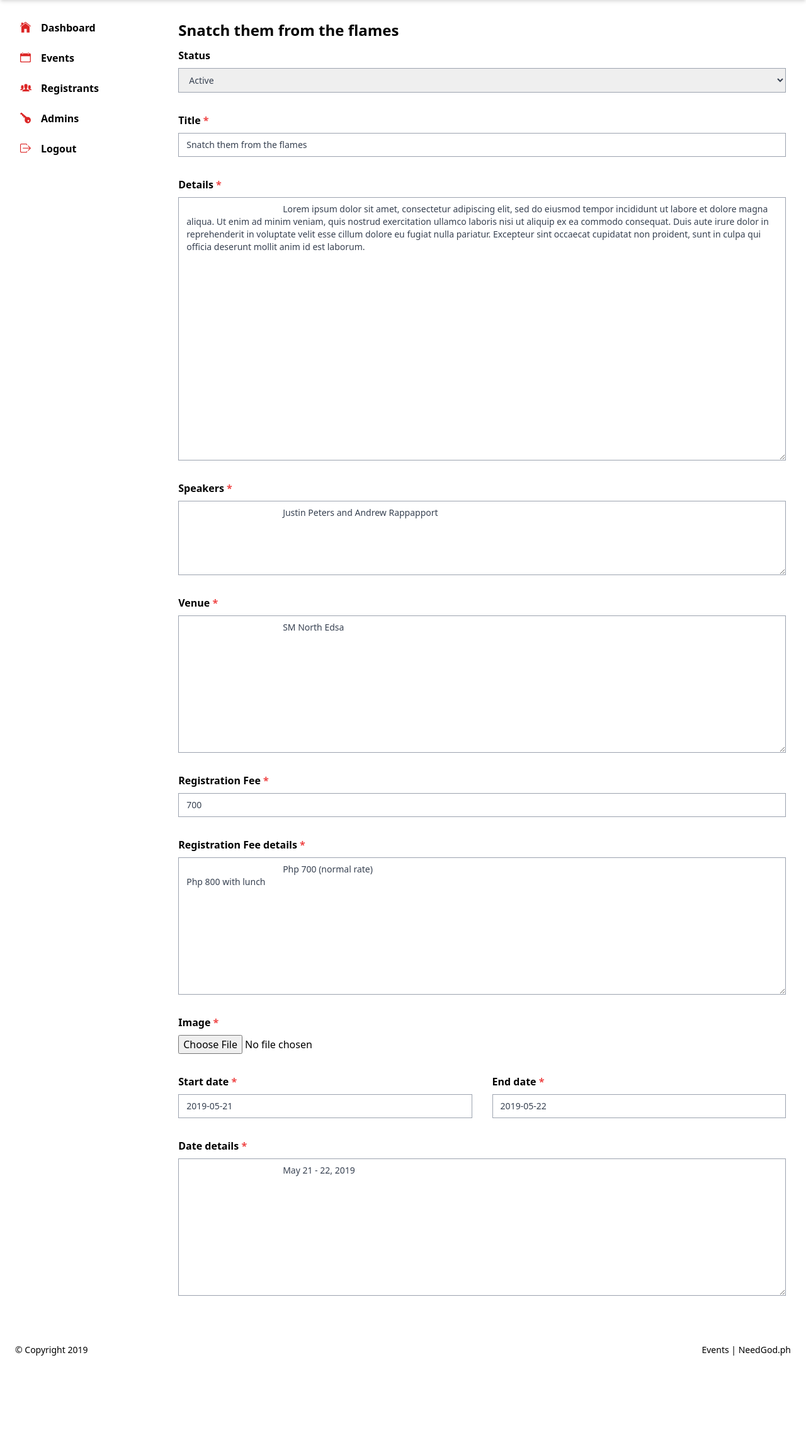
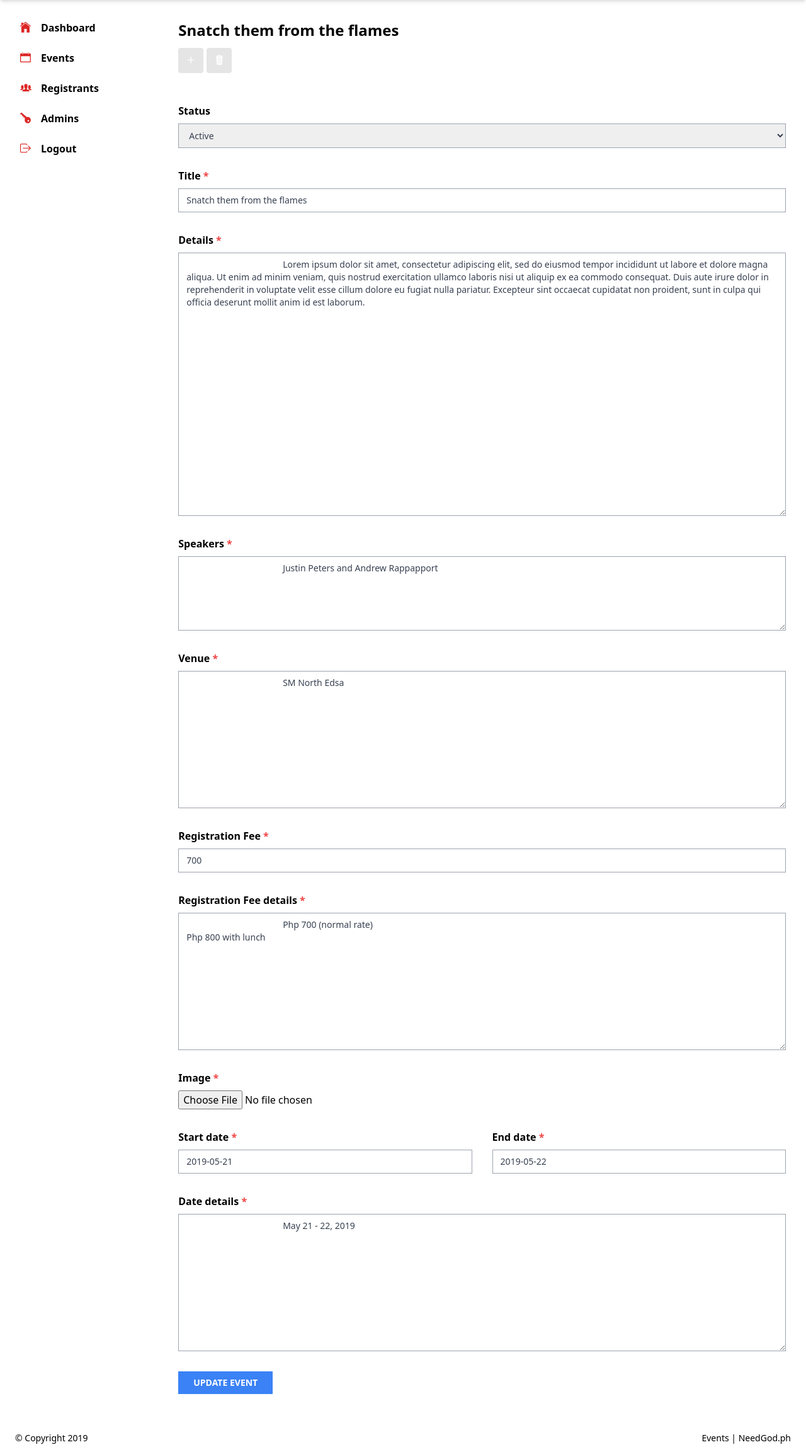
Before and after one commit to axljoven/ci.events.needgod, a CodeIgniter app: page /database/dashboard/events/1 in a window 1280 px wide. Shown: the part 54-2359 px from the top of the page at 63% size. Before the commit the page ends 2206 px from the top, so only its background shows below. Run offline with CodeIgniter, Linux system fonts and the light colour scheme; data comes from the database, SQL or seed files in the repository; some libraries are stand-ins or nearby versions.

Commit message:
Added 'add' and 'delete' controls on /dashboard/events and /dashboard/events/:id page

```diff
--- a/application/views/dashboard/events/single.php
+++ b/application/views/dashboard/events/single.php
@@ -13,6 +13,10 @@
                   <?php if (isset($event)) : ?>
                         <!-- Event title -->
                         <h2 class="text-2xl font-bold mb-3"><?php echo $event['title'] ?></h2>
+                        <div class="controls mb-12">
+                              <a href="" class="controls-add"><i class="icon ion-ios-add"></i></a>
+                              <a href="" class="controls-delete"><i class="icon ion-ios-trash"></i></a>
+                        </div>
                   <?php endif; ?>
 
                   <!-- Edit form -->
@@ -130,6 +134,14 @@
                               </textarea>
                         </div>
 
+                        <!-- Update button -->
+                        <div class="flex items-center justify-between">
+                              <button class="bg-blue-500 hover:bg-blue-700 uppercase text-sm text-white font-bold py-2 px-6" type="submit"
+                                    name="update">
+                                    Update Event
+                              </button>
+                        </div>
+
                   </form>
 
             </div> <!-- dashboard-main -->
--- a/assets/css/app.css
+++ b/assets/css/app.css
@@ -17,4 +17,48 @@
 .tox.tox-silver-sink.tox-tinymce-aux .tox-notifications-container {
   display: none;
 }
+
+.dashboard-main .controls {
+  display: -webkit-inline-box;
+  display: -ms-inline-flexbox;
+  display: inline-flex;
+}
+
+.dashboard-main .controls-add, .dashboard-main .controls-delete {
+  border-radius: 4px;
+  background-color: rgba(0, 0, 0, 0.1);
+  width: 40px;
+  height: 40px;
+  margin-right: 5px;
+  display: -webkit-box;
+  display: -ms-flexbox;
+  display: flex;
+  -webkit-box-pack: center;
+      -ms-flex-pack: center;
+          justify-content: center;
+  justify-items: center;
+  -ms-flex-line-pack: center;
+      align-content: center;
+  -webkit-box-align: center;
+      -ms-flex-align: center;
+          align-items: center;
+  padding: 10px;
+  -webkit-transition: all .2s;
+  transition: all .2s;
+}
+
+.dashboard-main .controls-add .icon, .dashboard-main .controls-delete .icon {
+  font-size: 2rem;
+  width: auto;
+  height: auto;
+  color: white;
+}
+
+.dashboard-main .controls-add:hover {
+  background-color: #1abc9c;
+}
+
+.dashboard-main .controls-delete:hover {
+  background-color: #e74c3c;
+}
 /*# sourceMappingURL=app.css.map */
--- a/assets/css/app.sass
+++ b/assets/css/app.sass
@@ -26,3 +26,38 @@
 .tox.tox-silver-sink.tox-tinymce-aux
       .tox-notifications-container
             display: none
+
+
+// ==================================================================
+// Dashboard single event controls
+// ==================================================================
+
+.dashboard-main
+      .controls
+            display: inline-flex
+
+            &-add,
+            &-delete
+                  border-radius: 4px
+                  background-color: rgba(0,0,0,0.1)
+                  width: 40px
+                  height: 40px
+                  margin-right: 5px
+                  display: flex
+                  justify-content: center
+                  justify-items: center
+                  align-content: center
+                  align-items: center
+                  padding: 10px
+                  transition: all .2s
+
+                  .icon
+                        font-size: 2rem
+                        width: auto
+                        height: auto
+                        color: white
+
+            &-add:hover
+                  background-color: #1abc9c
+            &-delete:hover
+                  background-color: #e74c3c
```
Also changed, not shown: application/views/dashboard/events/index.php (+11 -2 lines), 1 other file.
